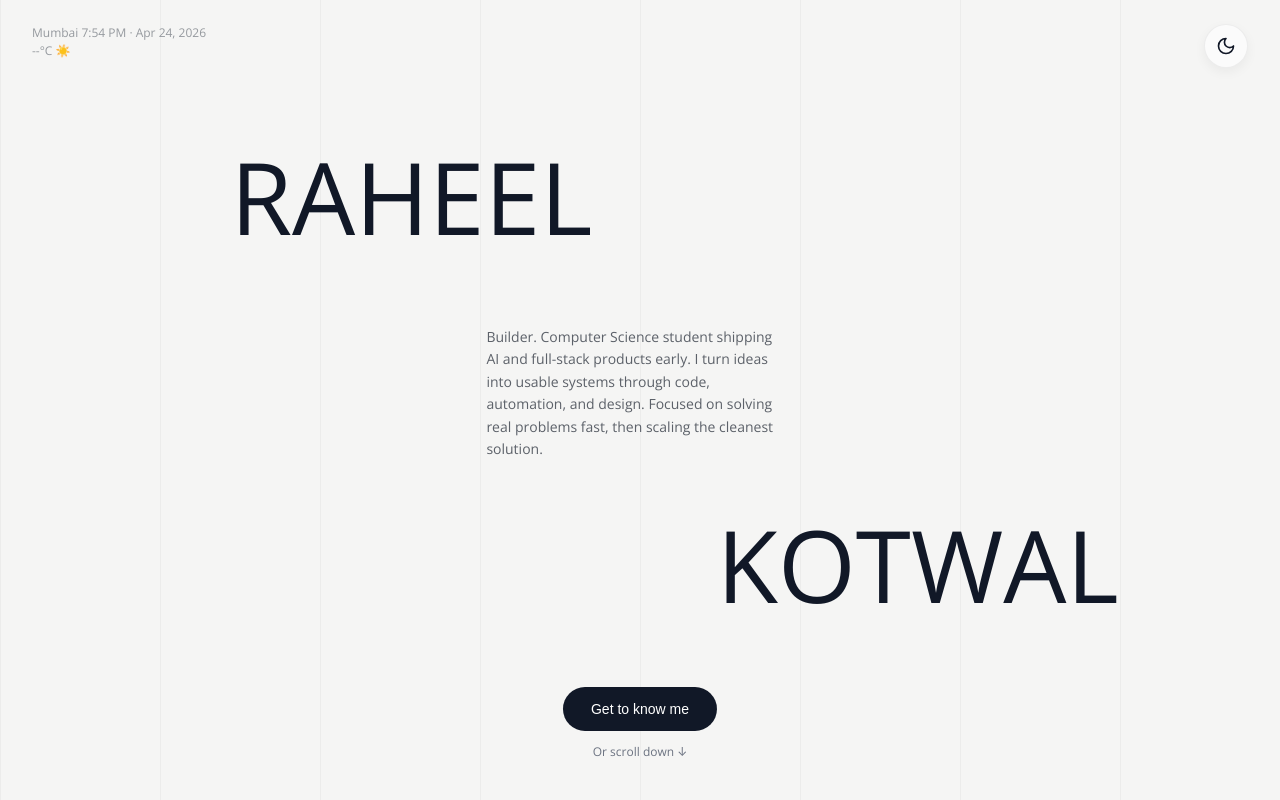
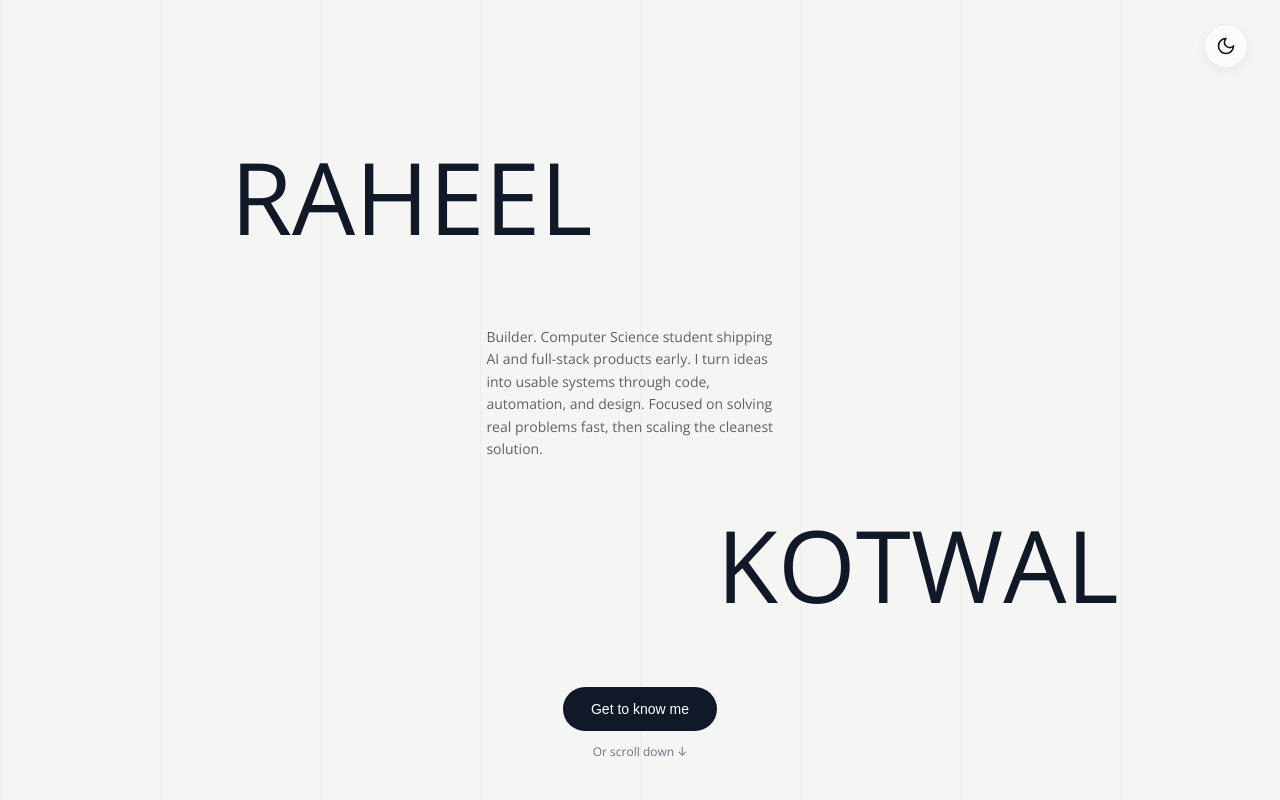
Before and after one commit to Raheel-10k/MyPortfolio, a React (Vite) app: page / in a window 1280 px wide. Shown: the top 800 px of the page. Built offline with nearby package versions, Linux system fonts and the light colour scheme; no server answers.

Commit message:
removed date/time/location

```diff
--- a/src/components/Hero.jsx
+++ b/src/components/Hero.jsx
@@ -1,13 +1,11 @@
 import React from 'react';
 import { motion } from 'framer-motion';
-import TopBar from './TopBar';
 import DraggableItem from './DraggableItem';
 import './Hero.css';
 
 const Hero = () => {
   return (
     <div className="hero">
-      <TopBar />
       {/* Position 1: "DAVID" top left roughly */}
       <DraggableItem initialPos={{ x: '18vw', y: '16vh' }} className="hero-name-1">
         <h1 className="name-part">RAHEEL</h1>
--- a/src/components/TopBar.css
+++ /dev/null
@@ -1,51 +0,0 @@
-/* Top Bar */
-.top-bar {
-  display: flex;
-  justify-content: space-between;
-  align-items: flex-start;
-  padding: 24px 32px;
-  position: absolute;
-  width: 100%;
-  top: 0;
-  z-index: 10;
-  pointer-events: none;
-}
-
-.top-bar .info {
-  font-size: 12px;
-  color: #95999e;
-  line-height: 1.5;
-}
-
-/* W Honors */
-.w-honors {
-  position: fixed;
-  right: 0;
-  top: 50%;
-  transform: translateY(-50%);
-  background: #111827;
-  color: white;
-  width: 36px;
-  height: 120px;
-  display: flex;
-  flex-direction: column;
-  align-items: center;
-  justify-content: center;
-  gap: 16px;
-  z-index: 100;
-}
-
-.w-honors .w { font-weight: bold; font-size: 16px; }
-.w-honors .honors { font-size: 11px; writing-mode: vertical-rl; transform: rotate(180deg); opacity: 0.8; }
-
-@media (max-width: 768px) {
-  .top-bar {
-    padding: 16px 20px;
-  }
-  .top-bar .info {
-    font-size: 10px;
-  }
-  .w-honors {
-    display: none;
-  }
-}
--- a/src/components/TopBar.jsx
+++ /dev/null
@@ -1,58 +0,0 @@
-import React, { useState, useEffect } from 'react';
-import './TopBar.css';
-
-const TopBar = () => {
-  const [time, setTime] = useState(new Date());
-  const [weather, setWeather] = useState({ temp: '--', icon: '☀️' });
-
-  useEffect(() => {
-    const timer = setInterval(() => {
-      setTime(new Date());
-    }, 1000);
-
-    const fetchWeather = async () => {
-      try {
-        const response = await fetch('https://api.open-meteo.com/v1/forecast?latitude=19.0760&longitude=72.8777&current_weather=true');
-        const data = await response.json();
-        console.log('Mumbai Weather Data:', data);
-        const temp = Math.round(data.current_weather.temperature);
-        const code = data.current_weather.weathercode;
-        const isDay = data.current_weather.is_day;
-
-        let icon = isDay ? '☀️' : '🌙';
-        if (code >= 1 && code <= 3) icon = isDay ? '⛅' : '☁️';
-        else if (code >= 45 && code <= 48) icon = '🌫️';
-        else if (code >= 51 && code <= 77) icon = '🌧️'; // Drizzle, Rain, Snow
-        else if (code >= 80 && code <= 86) icon = isDay ? '🌦️' : '🌧️';
-        else if (code >= 95) icon = '⛈️';
-
-        setWeather({ temp, icon });
-      } catch (err) {}
-    };
-
-    fetchWeather();
-    return () => clearInterval(timer);
-  }, []);
-
-  const mumbaiTime = time.toLocaleString('en-US', {
-    timeZone: 'Asia/Kolkata',
-    hour: 'numeric',
-    minute: 'numeric',
-    hour12: true,
-  });
-
-  const mumbaiDate = time.toLocaleString('en-US', {
-    timeZone: 'Asia/Kolkata',
-    month: 'short',
-    day: 'numeric',
-    year: 'numeric',
-  });
-
-  return (
-    <div className="top-bar">
-      <div className="info">Mumbai {mumbaiTime} · {mumbaiDate}<br/>{weather.temp}°C {weather.icon}</div>
-    </div>
-  );
-};
-
-export default TopBar;
--- a/src/pages/Home.jsx
+++ b/src/pages/Home.jsx
@@ -1,5 +1,4 @@
 import React, { useRef } from 'react';
-import TopBar from '../components/TopBar';
 import Hero from '../components/Hero';
 import Experience from '../components/Experience';
 import Expertise from '../components/Expertise';
```
